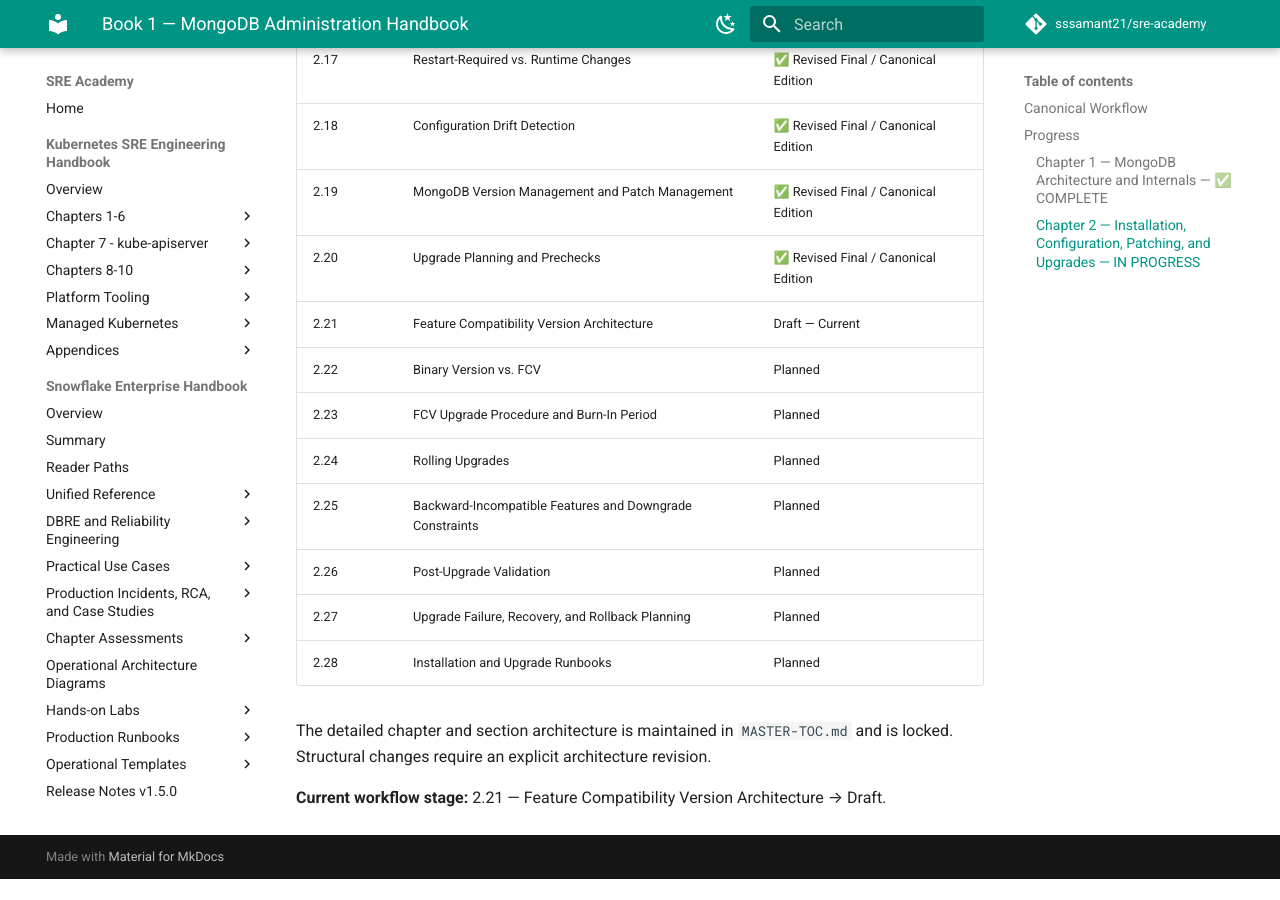
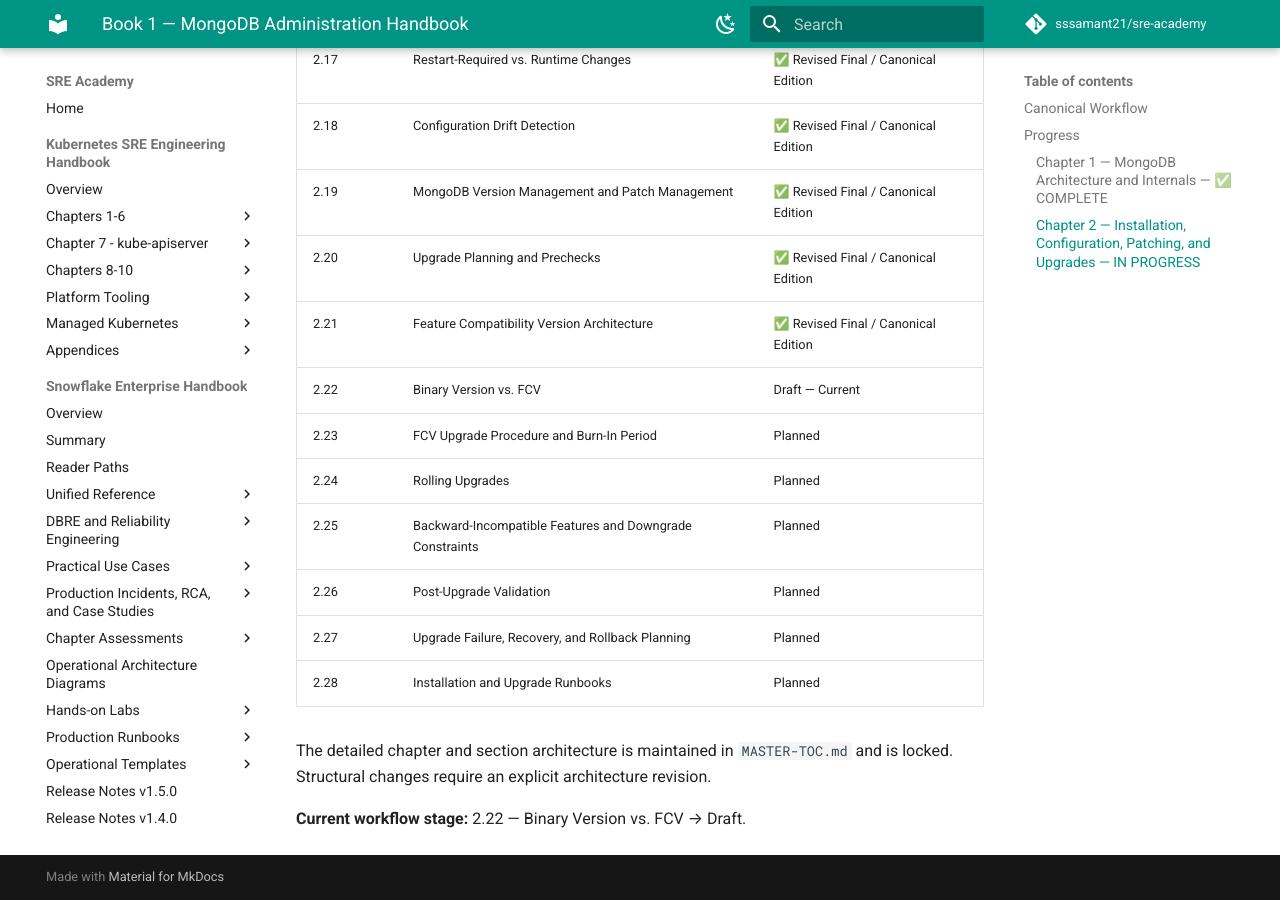
Before and after one commit to sssamant21/sre-academy, an MkDocs documentation site: the page built from docs/books/mongodb/mongodb-administration-handbook/README.md, in a window 1280 px wide and 900 px high, scrolled down 1969 px. Built offline with MkDocs 1.6.1 and Material for MkDocs 9.7.7, drawn with Linux system fonts in a browser that asks for light colours; comment, search, counter and statistics services are not loaded; before the commit the page ends 2848 px from its top, so only the background shows below that; some of the changed text lies outside the part shown.

Commit message:
docs(mongodb): mark 2.21 canonical and advance to 2.22

```diff
--- a/docs/books/mongodb/mongodb-administration-handbook/README.md
+++ b/docs/books/mongodb/mongodb-administration-handbook/README.md
@@ -43,8 +43,8 @@
 | 2.18 | Configuration Drift Detection | ✅ Revised Final / Canonical Edition |
 | 2.19 | MongoDB Version Management and Patch Management | ✅ Revised Final / Canonical Edition |
 | 2.20 | Upgrade Planning and Prechecks | ✅ Revised Final / Canonical Edition |
-| 2.21 | Feature Compatibility Version Architecture | Draft — Current |
-| 2.22 | Binary Version vs. FCV | Planned |
+| 2.21 | Feature Compatibility Version Architecture | ✅ Revised Final / Canonical Edition |
+| 2.22 | Binary Version vs. FCV | Draft — Current |
 | 2.23 | FCV Upgrade Procedure and Burn-In Period | Planned |
 | 2.24 | Rolling Upgrades | Planned |
 | 2.25 | Backward-Incompatible Features and Downgrade Constraints | Planned |
@@ -54,4 +54,4 @@
 
 The detailed chapter and section architecture is maintained in `MASTER-TOC.md` and is locked. Structural changes require an explicit architecture revision.
 
-**Current workflow stage:** 2.21 — Feature Compatibility Version Architecture → Draft.
+**Current workflow stage:** 2.22 — Binary Version vs. FCV → Draft.
```
Also changed, not shown: other parts of docs/books/mongodb/mongodb-administration-handbook/README.md (+1 -1 lines).
